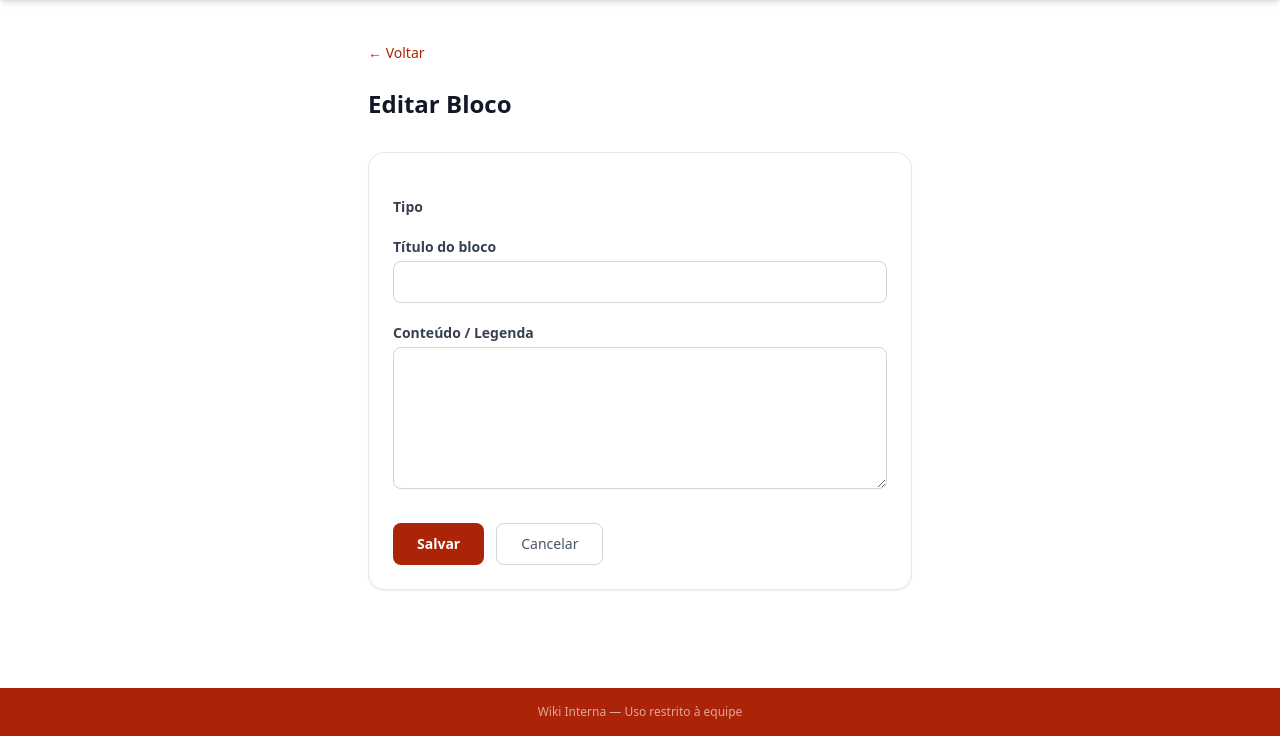
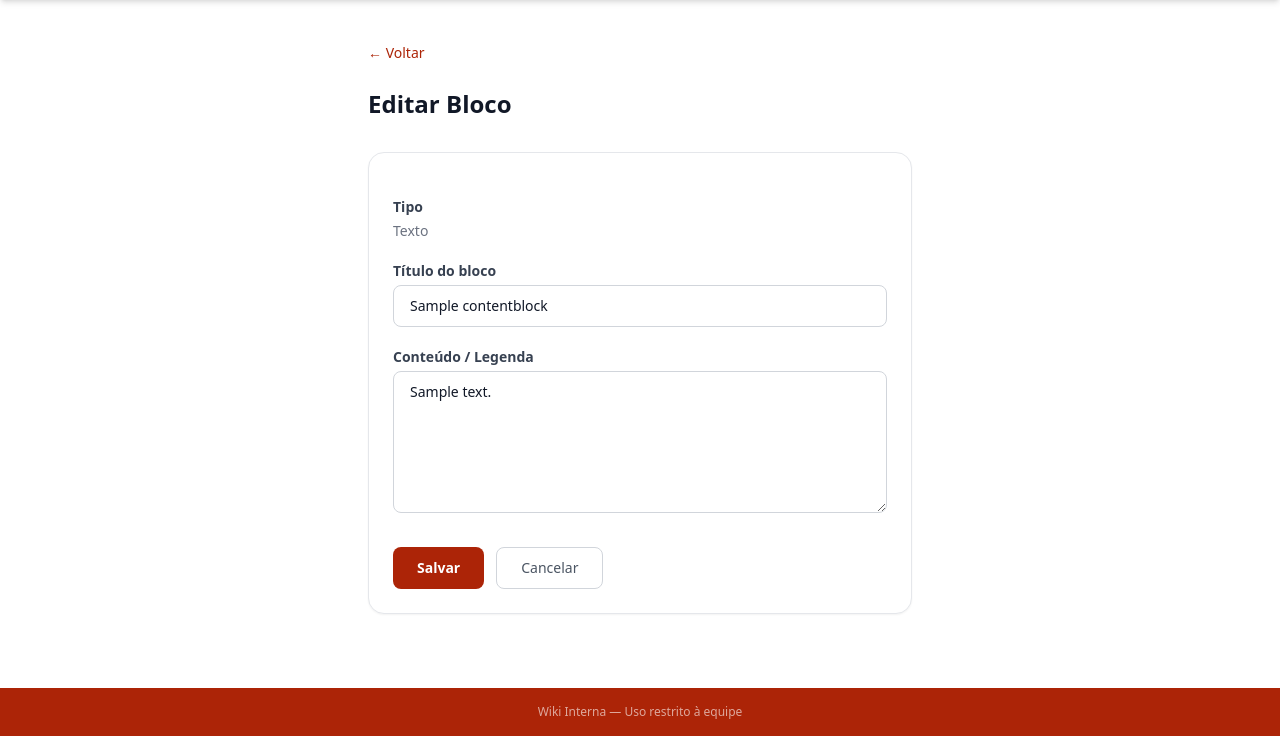
Before and after one commit to Lice030961/wiki-interna, a Django app: page /admin-wiki/bloco/1/editar/ in a window 1280 px wide. Shown: the part 64-800 px from the top of the page. Run offline with Django 5.2, Linux system fonts and the light colour scheme; a user stored in the database is signed in; tables that the repository leaves empty hold one stand-in row (values such as "Sample post"); some libraries are stand-ins or nearby versions.

Commit message:
Fix block edit 500 para evitar conflito

```diff
--- a/core/views.py
+++ b/core/views.py
@@ -226,7 +226,7 @@ def admin_block_edit(request, block_id):
             block.file = request.FILES['file']
         block.save()
         return redirect('admin_content_edit', major_slug=major_slug, minor_slug=minor_slug)
-    return render(request, 'admin/block_edit.html', {'block': block})
+    return render(request, 'admin/block_edit.html', {'content_block': block})
 
 
 @login_required
--- a/templates/admin/block_edit.html
+++ b/templates/admin/block_edit.html
@@ -4,7 +4,7 @@
 {% block content %}
 <div class="max-w-xl mx-auto px-4 py-10">
   <div class="mb-6">
-    <a href="{% url 'admin_content_edit' block.minor_topic.major_topic.slug block.minor_topic.slug %}"
+    <a href="{% url 'admin_content_edit' content_block.minor_topic.major_topic.slug content_block.minor_topic.slug %}"
        class="text-sm text-brand-red hover:underline">&larr; Voltar</a>
   </div>
 
@@ -15,25 +15,25 @@
 
     <div>
       <label class="block text-sm font-semibold text-gray-700 mb-1">Tipo</label>
-      <p class="text-sm text-gray-500">{{ block.get_block_type_display }}</p>
+      <p class="text-sm text-gray-500">{{ content_block.get_block_type_display }}</p>
     </div>
 
     <div>
       <label class="block text-sm font-semibold text-gray-700 mb-1">Título do bloco</label>
-      <input type="text" name="title" value="{{ block.title }}"
+      <input type="text" name="title" value="{{ content_block.title }}"
              class="w-full border border-gray-300 rounded-lg px-4 py-2.5 text-sm focus:outline-none focus:ring-2 focus:ring-brand-red" />
     </div>
 
     <div>
       <label class="block text-sm font-semibold text-gray-700 mb-1">Conteúdo / Legenda</label>
       <textarea name="content" rows="6"
-                class="w-full border border-gray-300 rounded-lg px-4 py-2.5 text-sm focus:outline-none focus:ring-2 focus:ring-brand-red resize-y">{{ block.content }}</textarea>
+                class="w-full border border-gray-300 rounded-lg px-4 py-2.5 text-sm focus:outline-none focus:ring-2 focus:ring-brand-red resize-y">{{ content_block.content }}</textarea>
     </div>
 
-    {% if block.block_type == 'image' or block.block_type == 'video' %}
+    {% if content_block.block_type == 'image' or content_block.block_type == 'video' %}
     <div>
-      {% if block.file %}
-      <p class="text-xs text-gray-400 mb-2">Arquivo atual: {{ block.file.name }}</p>
+      {% if content_block.file %}
+      <p class="text-xs text-gray-400 mb-2">Arquivo atual: {{ content_block.file.name }}</p>
       {% endif %}
       <label class="block text-sm font-semibold text-gray-700 mb-1">Substituir arquivo</label>
       <input type="file" name="file" accept="image/*,video/*"
@@ -46,7 +46,7 @@
               class="bg-brand-red text-white font-bold px-6 py-2.5 rounded-lg hover:bg-brand-redhov transition text-sm">
         Salvar
       </button>
-      <a href="{% url 'admin_content_edit' block.minor_topic.major_topic.slug block.minor_topic.slug %}"
+      <a href="{% url 'admin_content_edit' content_block.minor_topic.major_topic.slug content_block.minor_topic.slug %}"
          class="border border-gray-300 text-gray-600 px-6 py-2.5 rounded-lg hover:bg-gray-50 transition text-sm font-medium">
         Cancelar
       </a>
```
